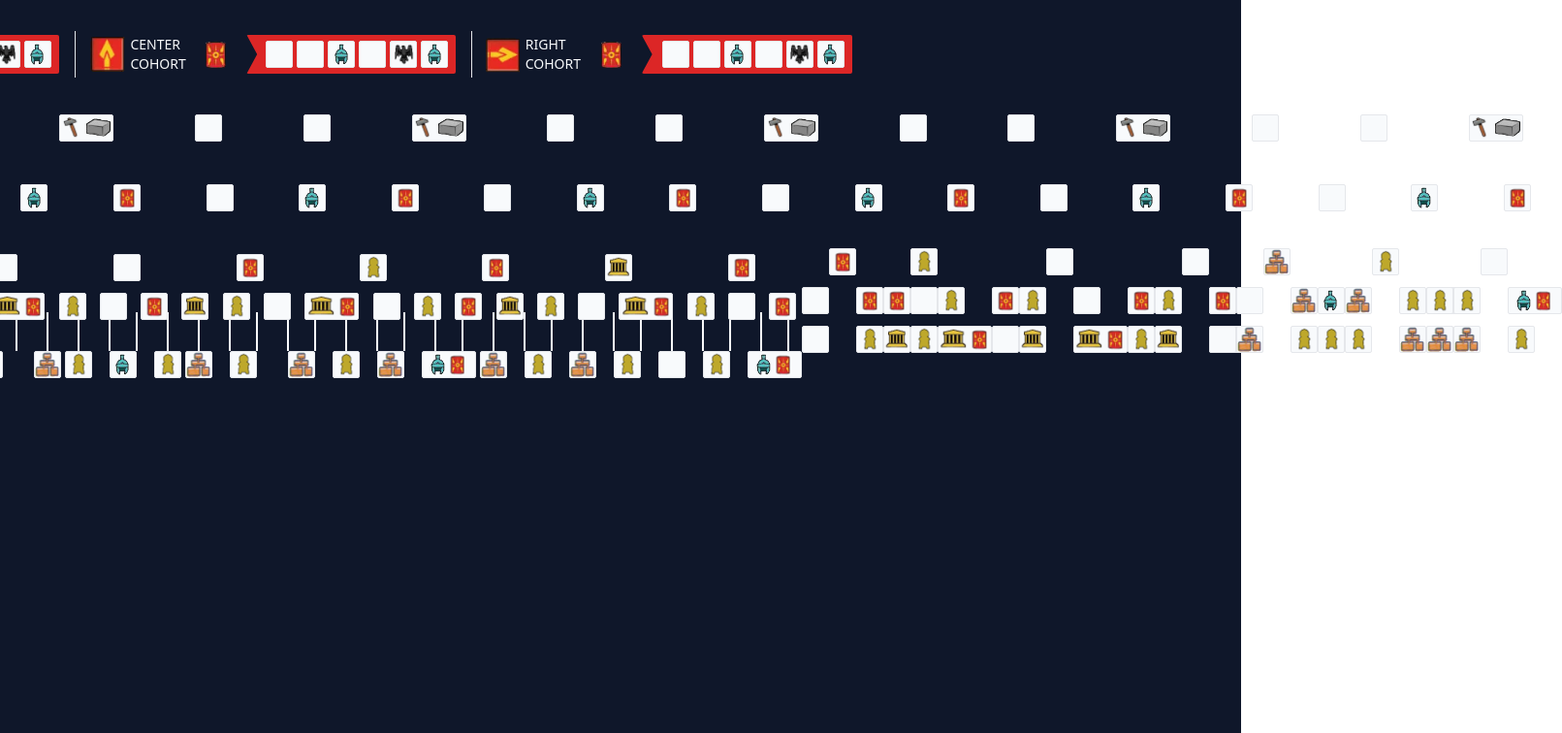
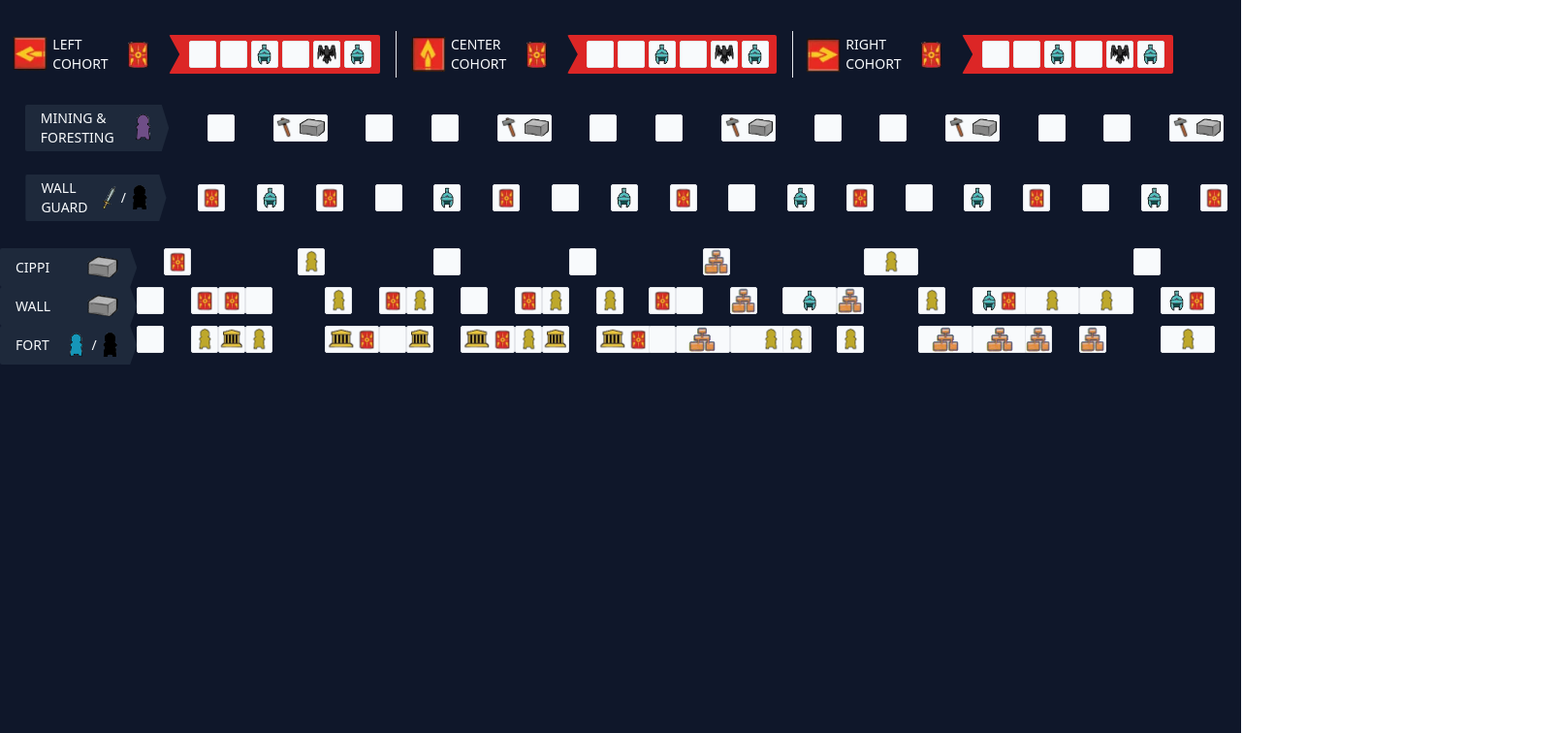
Before and after one commit to HTJin/hadrians-react, a React (Vite) app: page / in a window 1280 px wide. Shown: the top 756 px of the page at 97% size, 1611 px wide, since content can reach past the window. Built offline with nearby package versions, Linux system fonts and the light colour scheme.

Commit message:
removed Arrow component for now to fit grid layout

```diff
--- a/src/components/CWF.tsx
+++ b/src/components/CWF.tsx
@@ -9,7 +9,6 @@ import {
   fortWidths,
 } from "./CippiWallFortIcons";
 import { ScribbleBox } from "./ScribbleBox";
-import Arrow from "./Arrow";
 import "./CippiWallFort.css";
 
 export const CWF = () => {
@@ -35,9 +34,47 @@ export const CWF = () => {
     />
   );
 
-  const Cippi = () => (
-    <div className="div52">
-      <div className="flex h-10 w-full items-center justify-around gap-x-1 rounded-sm pl-2">
+  const renderFortScribbleBox = (icon: string[], index: number) => (
+    <ScribbleBox
+      key={index}
+      uncheckedIcons={icon}
+      checkable={index === checkedCount}
+      isRightMostChecked={index === checkedCount - 1}
+      onCheck={handleCheck}
+      onUncheck={handleUncheck}
+      width={fortWidths[index]}
+    />
+  );
+
+  return (
+    <div className="parent">
+      {Array.from({ length: 49 }).map((_, index) => {
+        if (index < cippiIcons.length) {
+          return (
+            <div className={`div${index + 1}`}>
+              {renderScribbleBox(cippiIcons[index], index)}
+            </div>
+          );
+        } else if (index < cippiIcons.length + wallIcons.length) {
+          return (
+            <div className={`div${index + 1}`}>
+              {renderScribbleBox(wallIcons[index - cippiIcons.length], index)}
+            </div>
+          );
+        } else if (
+          index <
+          cippiIcons.length + wallIcons.length + fortIcons.length
+        ) {
+          const fortIndex = index - cippiIcons.length - wallIcons.length;
+          return (
+            <div className={`div${index + 1}`}>
+              {renderFortScribbleBox(fortIcons[fortIndex], fortIndex)}
+            </div>
+          );
+        }
+        return null;
+      })}
+      <div className="div52">
         <div
           className="flex items-center rounded-sm bg-slate-800 px-4 py-1 text-sm uppercase"
           style={{
@@ -47,14 +84,8 @@ export const CWF = () => {
           <span className="w-24">Cippi</span>
           <img src={Resource} alt="Resource" className="h-8" />
         </div>
-        {cippiIcons.map(renderScribbleBox)}
       </div>
-    </div>
-  );
-
-  const Wall = () => (
-    <div className="div51">
-      <div className="flex h-10 w-full items-center justify-around gap-x-1 rounded-sm pl-2">
+      <div className="div51">
         <div
           className="flex items-center rounded-sm bg-slate-800 px-4 py-1 text-sm uppercase"
           style={{
@@ -64,14 +95,8 @@ export const CWF = () => {
           <span className="w-24">Wall</span>
           <img src={Resource} alt="Resource" className="h-8" />
         </div>
-        {wallIcons.map(renderScribbleBox)}
       </div>
-    </div>
-  );
-
-  const Fort = () => (
-    <div className="div50">
-      <div className="flex h-10 w-full items-center justify-around gap-x-1 rounded-sm pl-2">
+      <div className="div50">
         <div
           className="flex items-center rounded-sm bg-slate-800 px-4 py-1 text-sm uppercase"
           style={{
@@ -82,44 +107,7 @@ export const CWF = () => {
           <img src={Builder} alt="Builder" className="mr-1 h-8" /> /
           <img src={Soldier} alt="Soldier" className="ml-1 h-8" />
         </div>
-        {fortIcons.map((icon, index) => (
-          <div className="flex flex-col items-center">
-            <Arrow width={fortWidths[index]} />
-            {renderScribbleBox(icon, index)}
-          </div>
-        ))}
       </div>
     </div>
   );
-
-  return (
-    <div className="parent">
-      {Array.from({ length: 49 }).map((_, index) => (
-        <div className={`div${index + 1}`}>
-          {index < cippiIcons.length && (
-            <div className={`div${index + 1}`}>
-              {renderScribbleBox(cippiIcons[index], index)}
-            </div>
-          )}
-          {index >= cippiIcons.length &&
-            index < cippiIcons.length + wallIcons.length && (
-              <div className={`div${index + 1}`}>
-                {renderScribbleBox(wallIcons[index - cippiIcons.length], index)}
-              </div>
-            )}
-          {index >= cippiIcons.length + wallIcons.length && (
-            <div className={`div${index + 1}`}>
-              {renderScribbleBox(
-                fortIcons[index - (cippiIcons.length + wallIcons.length)],
-                index,
-              )}
-            </div>
-          )}
-        </div>
-      ))}
-      <Cippi />
-      <Wall />
-      <Fort />
-    </div>
-  );
 };
```
